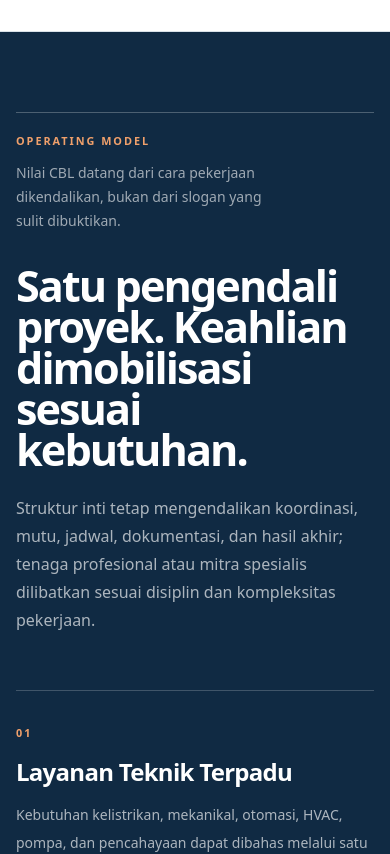
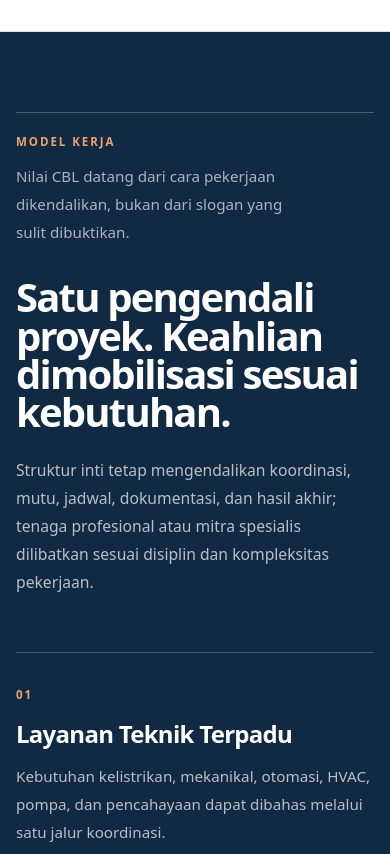
Before and after one commit to mikaelzo-blip/cbl-immersive-web-blueprint, a Next.js app: page / in a window 390 px wide. Shown: the part 8660-9514 px from the top of the page. Built offline with nearby package versions, Linux system fonts and the light colour scheme; no server answers.

Commit message:
style: refine operating model hierarchy and copy

```diff
--- a/src/components/sections/WhyUsSection.tsx
+++ b/src/components/sections/WhyUsSection.tsx
@@ -7,17 +7,17 @@
       <Container>
         <div className="grid grid-cols-1 gap-8 border-t border-white/25 pt-5 lg:grid-cols-12 lg:gap-8">
           <div className="lg:col-span-3">
-            <p className="text-[0.68rem] font-semibold uppercase tracking-[0.18em] text-[#F0A06B]">Operating model</p>
-            <p className="mt-3 max-w-[17rem] text-sm leading-6 text-white/60">
+            <p className="text-[0.72rem] font-semibold uppercase tracking-[0.17em] text-[#F0A06B]">Model kerja</p>
+            <p className="mt-3 max-w-[18rem] text-[0.95rem] leading-7 text-white/65">
               Nilai CBL datang dari cara pekerjaan dikendalikan, bukan dari slogan yang sulit dibuktikan.
             </p>
           </div>
 
           <div className="lg:col-span-8 lg:col-start-5">
-            <h2 className="max-w-4xl text-[clamp(2.7rem,5vw,5.4rem)] font-semibold leading-[0.95] tracking-[-0.045em]">
+            <h2 className="max-w-4xl text-[clamp(2.5rem,5vw,5.15rem)] font-semibold leading-[0.96] tracking-[-0.045em]">
               Satu pengendali proyek. Keahlian dimobilisasi sesuai kebutuhan.
             </h2>
-            <p className="mt-6 max-w-2xl text-base leading-7 text-white/65 sm:text-lg sm:leading-8">
+            <p className="mt-6 max-w-2xl text-[0.98rem] leading-7 text-white/70 sm:text-lg sm:leading-8">
               Struktur inti tetap mengendalikan koordinasi, mutu, jadwal, dokumentasi, dan hasil akhir; tenaga profesional atau mitra spesialis dilibatkan sesuai disiplin dan kompleksitas pekerjaan.
             </p>
           </div>
@@ -30,14 +30,14 @@
               className="grid grid-cols-1 gap-4 border-t border-white/20 py-7 md:grid-cols-12 md:gap-8 md:py-9"
             >
               <div className="md:col-span-2">
-                <span className="text-[0.68rem] font-semibold uppercase tracking-[0.18em] text-[#F0A06B]">
+                <span className="text-[0.72rem] font-semibold uppercase tracking-[0.17em] text-[#F0A06B]">
                   {String(index + 1).padStart(2, '0')}
                 </span>
               </div>
-              <h3 className="text-2xl font-semibold leading-[1.05] tracking-[-0.03em] md:col-span-4 sm:text-3xl">
+              <h3 className="text-2xl font-semibold leading-[1.05] tracking-[-0.03em] sm:text-3xl md:col-span-4">
                 {point.title}
               </h3>
-              <p className="max-w-2xl text-sm leading-7 text-white/65 md:col-span-5 md:col-start-8 sm:text-base">
+              <p className="max-w-2xl text-[0.95rem] leading-7 text-white/70 sm:text-base md:col-span-5 md:col-start-8">
                 {point.description}
               </p>
             </article>
```
